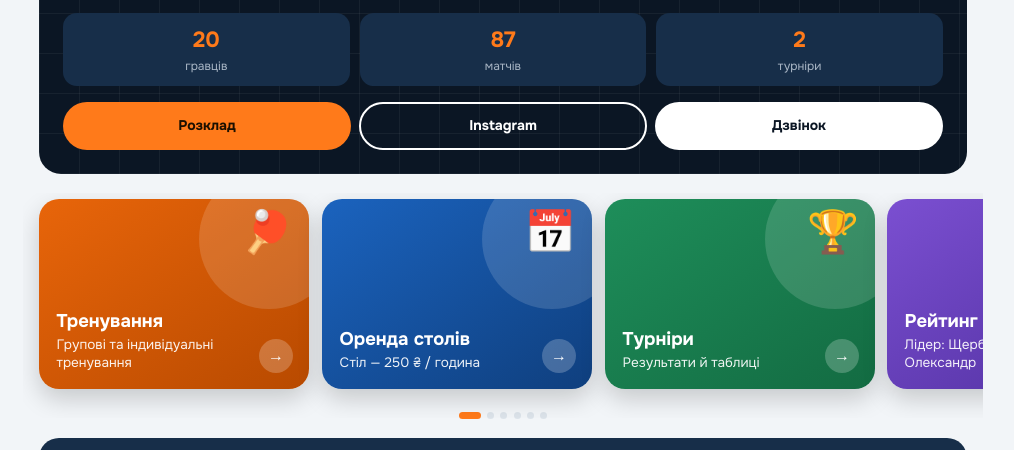
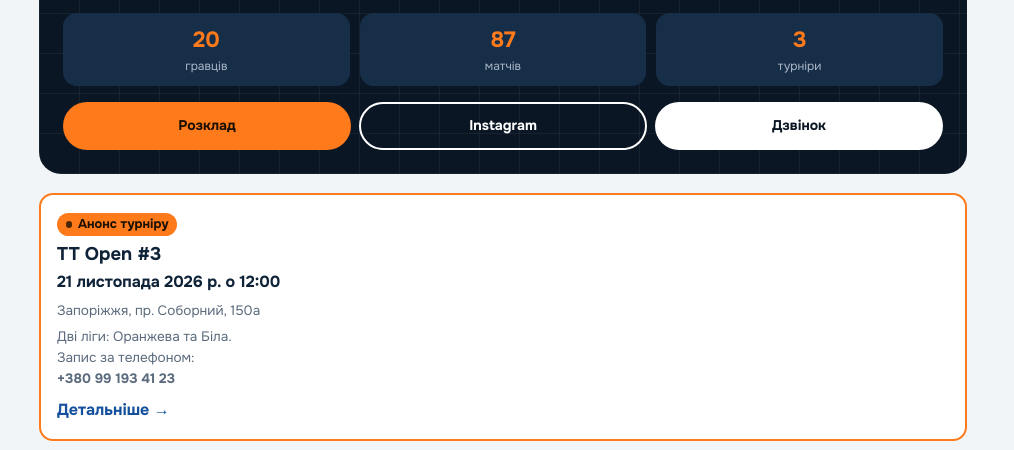
Before and after one commit to Moskalenko1002/tennis-team, a plain HTML site: page index.html in a window 1280 px wide. Shown: the part 667-1117 px from the top of the page, without its empty margins (137-1151 px from the left). Drawn offline with Linux system fonts and the light colour scheme; a web font is replaced by a local one.

Commit message:
Update index.html

```diff
--- a/index.html
+++ b/index.html
@@ -287,14 +287,15 @@ const DATA = {
     { id: "kucheriavyi", name: "Кучерявий Олександр", photo: "photos/kucheriavyi.jpg", group: O, born: 1985, hand: "Права" },
     { id: "shcherbyna", name: "Щербіна Сергій", photo: "photos/shcherbyna.jpg", group: O, born: 1983, hand: "Права" },
     { id: "rohozniy", name: "Рогозний Андрій", photo: "photos/rohozniy.jpg", group: O, born: 2001 },
-    { id: "miniailo", name: "Міняйло Сергій", photo: "photos/miniailo.jpg", group: O, born: 1977 },
+    { id: "miniailo", name: "Міняйло Сергій", photo: "photos/miniailo.jpg", group: O, born: 1977, racket: { blade: "Yinhe Pro-05X", rubbers: ["Yinhe (Galaxy), губка Arbalest · червона", "Yinhe Apollo · чорна"] } },
     { id: "lunen", name: "Лунен Сергій", photo: "photos/lunen.jpg", group: O, born: 1964 },
     { id: "buhrinov-r", name: "Бугрінов Руслан", photo: "photos/buhrinov-r.jpg", group: O, born: 1989 },
     { id: "buhrinov-m", name: "Бугрінов Максим", photo: "photos/buhrinov-m.jpg", group: O, born: 2010 }
   ],
   tournaments: [
     { id: "t1", name: "TT Open #1", date: "2026-11-07", place: "Запоріжжя, пр. Соборний, 150а", status: "done", winners: [{ g: B, id: "lutsenko-viktor" }, { g: O, id: "shcherbakov" }] },
-    { id: "t2", name: "TT Open #2", date: "2026-11-15", time: "12:00", place: "Запоріжжя, пр. Соборний, 150а", status: "done", winners: [{ g: O, id: "shcherbakov" }] }
+    { id: "t2", name: "TT Open #2", date: "2026-11-15", time: "12:00", place: "Запоріжжя, пр. Соборний, 150а", status: "done", winners: [{ g: O, id: "shcherbakov" }] },
+    { id: "t3", name: "TT Open #3", date: "2026-11-21", time: "12:00", place: "Запоріжжя, пр. Соборний, 150а", status: "up", info: "Дві ліги: Оранжева та Біла.<br>Запис за телефоном:<br><b style=\"white-space:nowrap\">+380 99 193 41 23</b>" }
   ],
   /* Матчі: дата, гравець A, гравець B, рахунок за партіями, id турніру, ліга */
   matches: [
```
